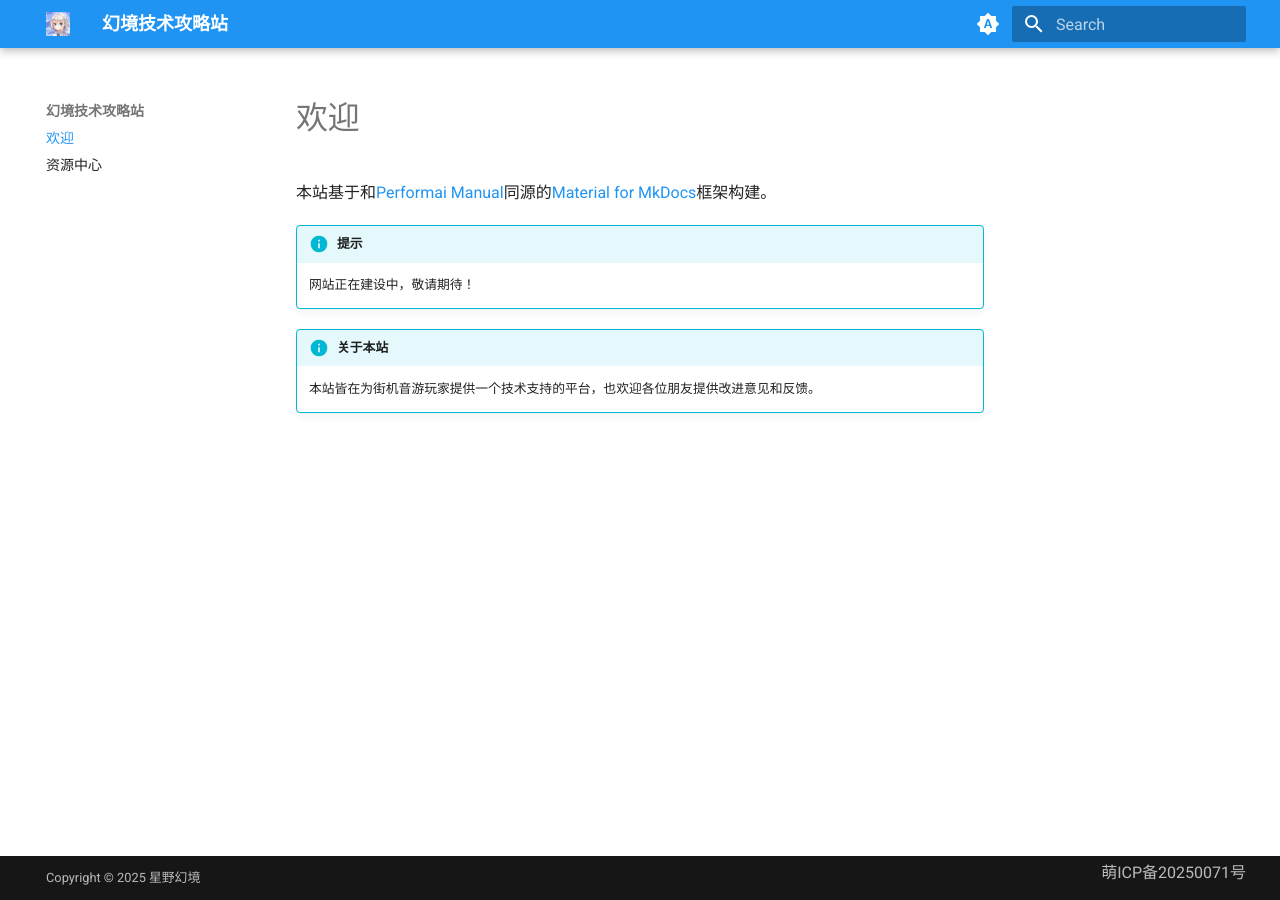
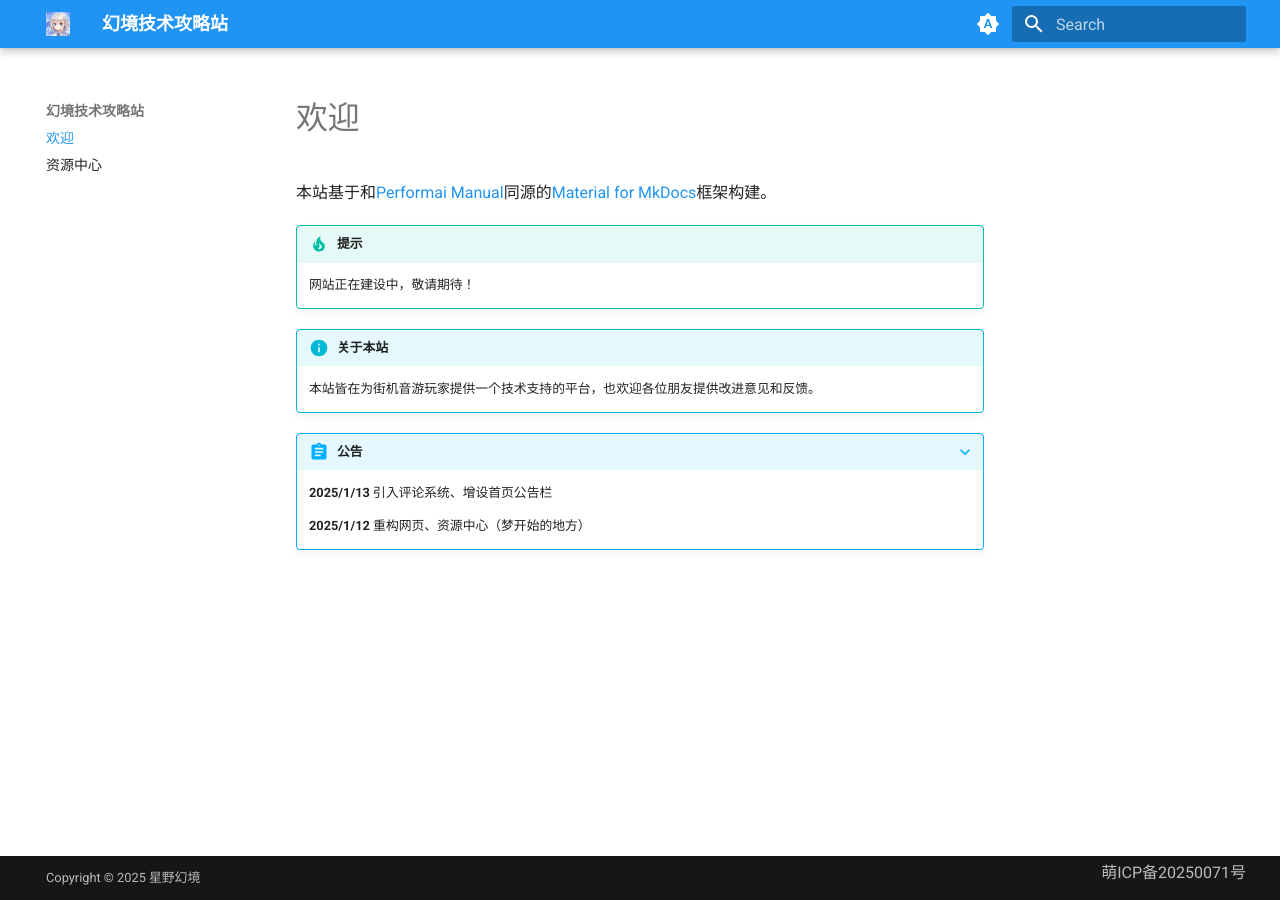
Before and after one commit to UnrealOfficial/mkdocs-material, an MkDocs documentation site: the page built from docs/index.md, in a window 1280 px wide. Built offline with MkDocs 1.6.1 and Material for MkDocs 9.7.7, drawn with Linux system fonts in a browser that asks for light colours.

Commit message:
增设公告栏

```diff
--- a/docs/index.md
+++ b/docs/index.md
@@ -2,10 +2,16 @@
 
 本站基于和[Performai Manual](https://performai.evilleaker.com/manual/)同源的[Material for MkDocs](https://squidfunk.github.io/mkdocs-material/)框架构建。
 
-!!! info "提示"
+!!! tip "提示"
 
     网站正在建设中，敬请期待！
 
 !!! info "关于本站"
 
     本站皆在为街机音游玩家提供一个技术支持的平台，也欢迎各位朋友提供改进意见和反馈。
+
+???+ abstract "公告"
+
+    **2025/1/13** 引入评论系统、增设首页公告栏
+
+    **2025/1/12** 重构网页、资源中心（梦开始的地方）
--- a/mkdocs.yml
+++ b/mkdocs.yml
@@ -4,9 +4,6 @@ theme:
   name: material
   custom_dir: overrides
   logo: assets/logo.png
-  icon:
-    admonition:
-      info: material/information
   font:
     text: Roboto
     code: Roboto Mono
```
